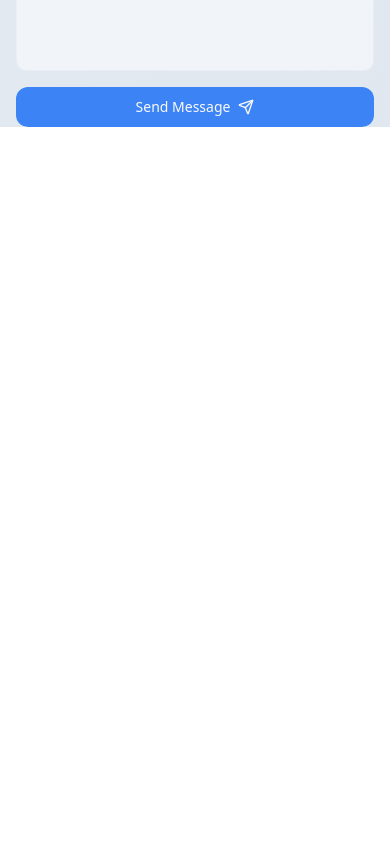
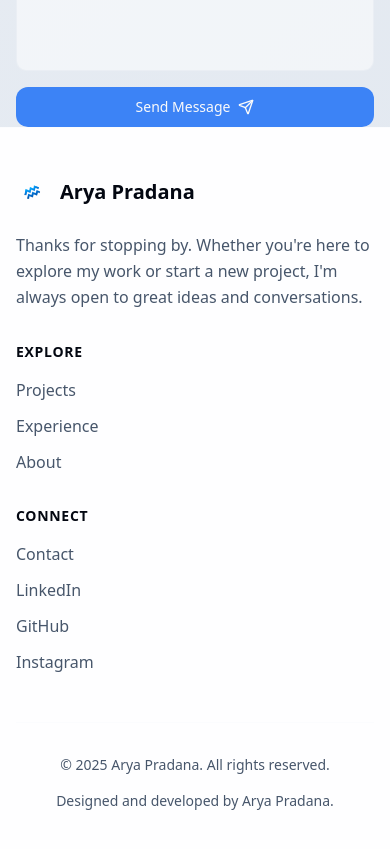
Before and after one commit to aryapdf/aurora-frame-works, a React (Vite) app: page / in a window 390 px wide. Shown: the part 6480-7329 px from the top of the page. Before the commit the page ends 6607 px from the top, so only its background shows below. Built offline with nearby package versions, Linux system fonts and the light colour scheme; the HTML template or start-up script is replaced by a standard one.

Commit message:
Add footer section

```diff
--- /dev/null
+++ b/src/components/Footer.tsx
@@ -0,0 +1,136 @@
+import { useLanguage } from "@/contexts/LanguageContext";
+import personalLogo from "@/assets/personal-logo.png";
+
+const Footer = () => {
+  const { t } = useLanguage();
+
+  const smoothScrollTo = (targetId: string) => {
+    if (targetId === "top") {
+      window.scrollTo({ top: 0, behavior: "smooth" });
+      return;
+    }
+
+    const element = document.getElementById(targetId);
+    if (element) {
+      element.scrollIntoView({ behavior: "smooth" });
+    }
+  };
+
+  return (
+    <footer className="bg-background/95 backdrop-blur-sm border-t border-border/10 py-12 lg:py-16">
+      <div className="container mx-auto px-4 sm:px-6">
+        <div className="grid grid-cols-1 lg:grid-cols-4 gap-8 lg:gap-12">
+          {/* Logo and Description */}
+          <div className="lg:col-span-2">
+            <div className="flex items-center space-x-3 mb-6">
+              <img
+                src={personalLogo}
+                alt="Arya Pradana Logo"
+                className="h-8 w-8"
+              />
+              <span className="text-xl font-bold text-foreground">
+                Arya Pradana
+              </span>
+            </div>
+            <p className="text-muted-foreground leading-relaxed max-w-md">
+              Thanks for stopping by. Whether you're here to explore my work or start a new project,
+              I'm always open to great ideas and conversations.
+            </p>
+          </div>
+
+          {/* Explore Links */}
+          <div>
+            <h3 className="text-sm font-semibold text-foreground uppercase tracking-wider mb-4">
+              Explore
+            </h3>
+            <ul className="space-y-3">
+              <li>
+                <button
+                  onClick={() => smoothScrollTo("projects")}
+                  className="text-muted-foreground hover:text-foreground transition-colors duration-200"
+                >
+                  {t("nav.projects")}
+                </button>
+              </li>
+              <li>
+                <button
+                  onClick={() => smoothScrollTo("experience")}
+                  className="text-muted-foreground hover:text-foreground transition-colors duration-200"
+                >
+                  {t("nav.experience")}
+                </button>
+              </li>
+              <li>
+                <button
+                  onClick={() => smoothScrollTo("about")}
+                  className="text-muted-foreground hover:text-foreground transition-colors duration-200"
+                >
+                  {t("nav.about")}
+                </button>
+              </li>
+            </ul>
+          </div>
+
+          {/* Connect Links */}
+          <div>
+            <h3 className="text-sm font-semibold text-foreground uppercase tracking-wider mb-4">
+              Connect
+            </h3>
+            <ul className="space-y-3">
+              <li>
+                <button
+                  onClick={() => smoothScrollTo("contact")}
+                  className="text-muted-foreground hover:text-foreground transition-colors duration-200"
+                >
+                  {t("nav.contact")}
+                </button>
+              </li>
+              <li>
+                <a
+                  href="https://linkedin.com/in/aryaagni"
+                  target="_blank"
+                  rel="noopener noreferrer"
+                  className="text-muted-foreground hover:text-foreground transition-colors duration-200"
+                >
+                  LinkedIn
+                </a>
+              </li>
+              <li>
+                <a
+                  href="https://github.com/aryaagni"
+                  target="_blank"
+                  rel="noopener noreferrer"
+                  className="text-muted-foreground hover:text-foreground transition-colors duration-200"
+                >
+                  GitHub
+                </a>
+              </li>
+              <li>
+                <a
+                  href="https://instagram.com/aryaagni"
+                  target="_blank"
+                  rel="noopener noreferrer"
+                  className="text-muted-foreground hover:text-foreground transition-colors duration-200"
+                >
+                  Instagram
+                </a>
+              </li>
+            </ul>
+          </div>
+        </div>
+
+        {/* Bottom Footer */}
+        <div className="border-t border-border/10 mt-12 pt-8 flex flex-col sm:flex-row justify-between items-center space-y-4 sm:space-y-0">
+          <div className="text-sm text-muted-foreground">
+            © 2025 Arya Pradana. All rights reserved.
+          </div>
+          <div className="text-sm text-muted-foreground">
+            Designed and developed by Arya Pradana.
+          </div>
+        </div>
+      </div>
+    </footer>
+  );
+};
+
+export default Footer;
--- a/src/pages/Index.tsx
+++ b/src/pages/Index.tsx
@@ -4,6 +4,7 @@ import AboutSection from "@/components/AboutSection";
 import PortfolioSection from "@/components/PortfolioSection";
 import ExperienceSection from "@/components/ExperienceSection";
 import ContactSection from "@/components/ContactSection";
+import Footer from "@/components/Footer";
 
 const Index = () => {
   return (
@@ -14,6 +15,7 @@ const Index = () => {
       <PortfolioSection />
       <ExperienceSection />
       <ContactSection />
+      <Footer />
     </div>
   );
 };
```
